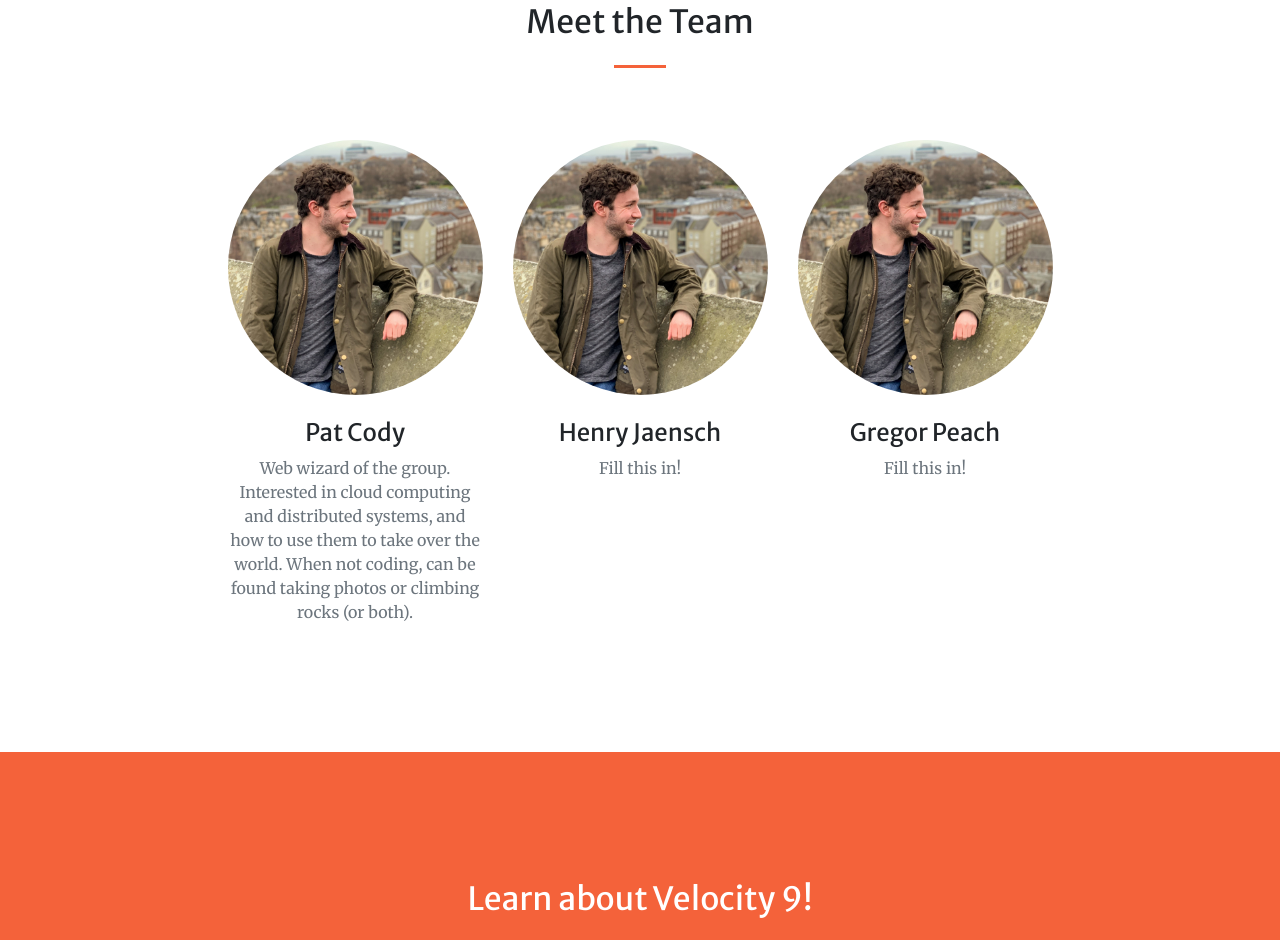
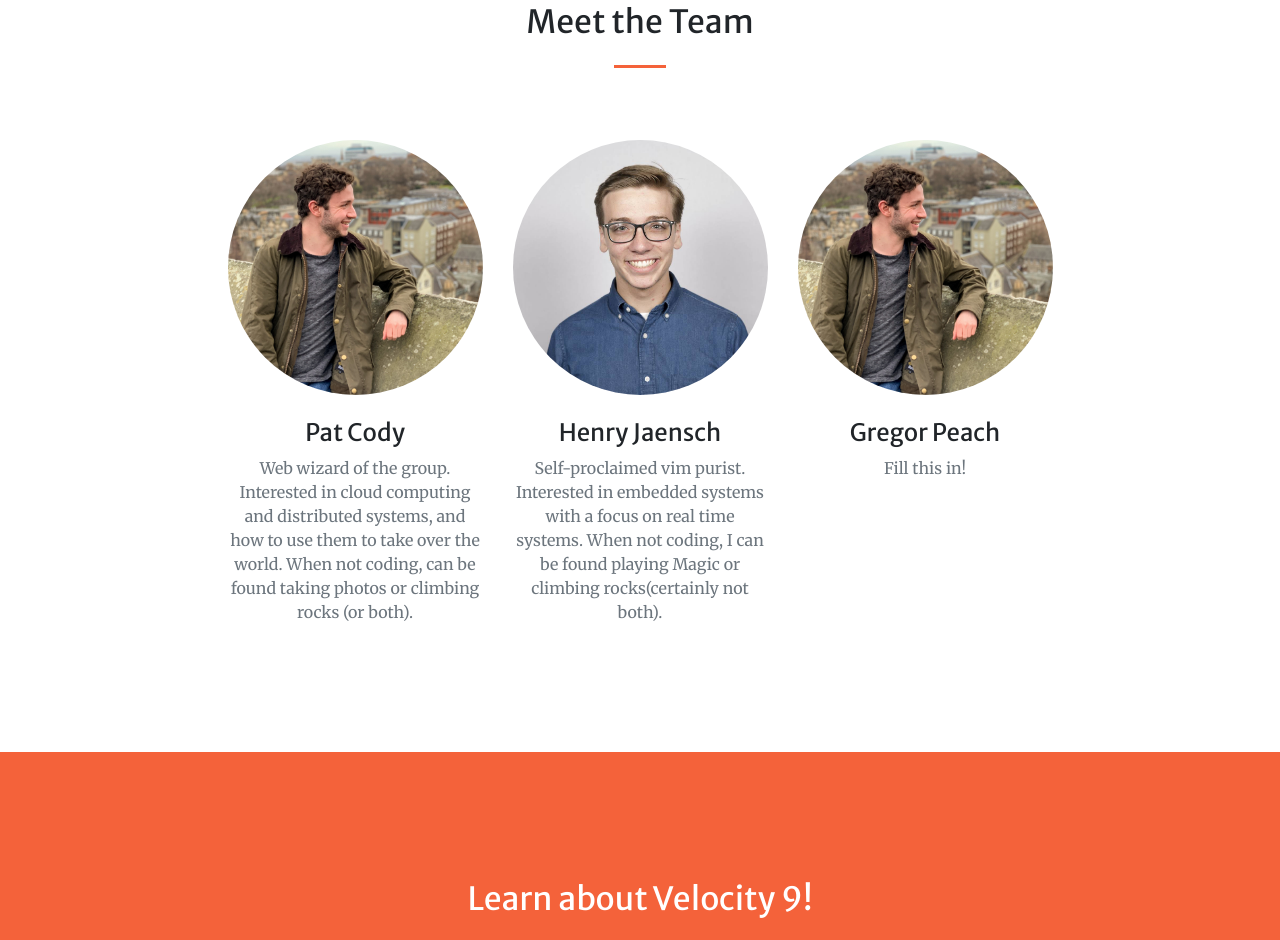
Before and after one commit to velocity-9/velocity-9.github.io, a plain HTML site: page index.html in a window 1280 px wide. Shown: the part 925-1865 px from the top of the page. Drawn offline with nearby package versions, Linux system fonts and the light colour scheme.

Commit message:
Add Henry to site

```diff
--- a/index.html
+++ b/index.html
@@ -64,9 +64,9 @@
                     </div>
                     <div class="col-lg-3 col-md-6 text-center">
                         <div class="mt-5">
-                            <img src="assets/img/pat_headshot.jpg" class="rounded-circle mb-4" alt="Pat Cody" width="100%" height="100%">
+                            <img src="assets/img/henry_headshot.jpg" class="rounded-circle mb-4" alt="Henry Jaensch" width="100%" height="100%">
                             <h3 class="h4 mb-2">Henry Jaensch</h3>
-                            <p class="text-muted mb-0">Fill this in!</p>
+                            <p class="text-muted mb-0">Self-proclaimed vim purist. Interested in embedded systems with a focus on real time systems. When not coding, I can be found playing Magic or climbing rocks(certainly not both).</p>
                         </div>
                     </div>
                     <div class="col-lg-3 col-md-6 text-center">
```
Also changed, not shown: assets/img/henry_headshot.jpg (added).
